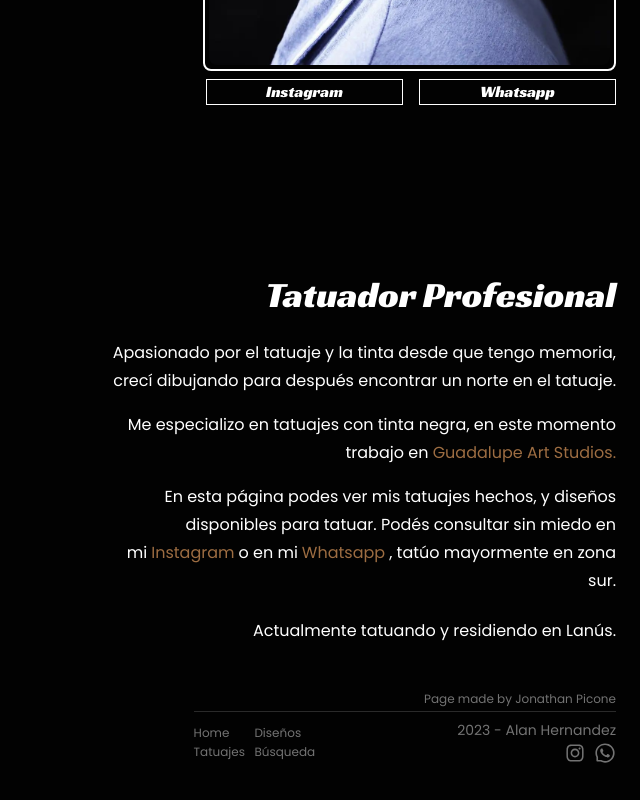
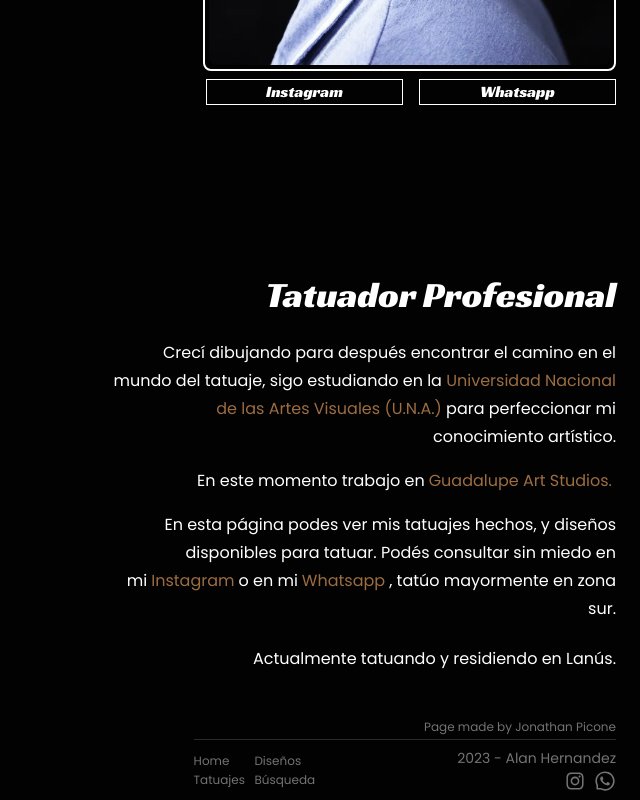
Before and after one commit to yonext24/tattoo-page, a Next.js app: page / in a window 1280 px wide. Shown: the part 573-1373 px from the top of the page, without its empty margins (640-1280 px from the left). Before the commit the page ends 1345 px from the top, so only its background shows below. Built offline with nearby package versions, Linux system fonts and the light colour scheme; no server answers.

Commit message:
Changed home description.

```diff
--- a/src/components/footer/footer.tsx
+++ b/src/components/footer/footer.tsx
@@ -4,7 +4,7 @@ import WhatsappIcon from '../icons/whatsapp-icon'
 
 const redes = [
   { name: 'Instagram', href: 'https://www.instagram.com/alannn.tattoo/', icon: InstagramIcon, htmlName: 'Abrir instagram' },
-  { name: 'Whatsapp', href: 'https://wa.link/iafyq7', icon: WhatsappIcon, htmlName: 'Abrir whatsapp' }
+  { name: 'Whatsapp', href: 'https://api.whatsapp.com/send?phone=1164728262', icon: WhatsappIcon, htmlName: 'Abrir whatsapp' }
 ]
 
 export function Footer () {
--- a/src/components/home/about.tsx
+++ b/src/components/home/about.tsx
@@ -4,11 +4,13 @@ export function About () {
       <h2 className={'title text-4xl text-white animate-fadeRight transition-[opacity,transform] duration-500 ease-out text-end'}>Tatuador Profesional</h2>
       <div className='max-w-lg text-end'>
         <p className='leading-7 inline'>
-          Apasionado por el tatuaje y la tinta desde que tengo memoria, crecí dibujando para después encontrar un norte en el tatuaje.
+          Crecí dibujando para después encontrar el camino en el mundo del tatuaje, sigo estudiando en la
+          <a href='https://visuales.una.edu.ar/' className="text-gold inline hover:underline"> Universidad Nacional de las Artes Visuales (U.N.A.) </a>
+          para perfeccionar mi conocimiento artístico.
         </p>
         <p className="mt-4 leading-7 inline-block">
-          Me especializo en tatuajes con tinta negra, en este momento trabajo en
-          <span className='text-gold inline'> Guadalupe Art Studios.</span>
+          En este momento trabajo en
+          <a href='https://www.instagram.com/guadalupeestudiotatuajes/' className='text-gold inline hover:underline mx-1'>Guadalupe Art Studios.</a>
         </p>
         <p className="mt-4 leading-7 inline-block">
           En esta página podes ver mis tatuajes hechos, y diseños disponibles para tatuar. Podés consultar sin miedo en mi
@@ -16,7 +18,7 @@ export function About () {
             Instagram
           </a>
            o en mi
-          <a href='' className="mx-1 text-gold hover:underline">
+          <a href='https://api.whatsapp.com/send?phone=1164728262' className="mx-1 text-gold hover:underline">
             Whatsapp
           </a>
           , tatúo mayormente en zona sur.
--- a/src/pages/index.tsx
+++ b/src/pages/index.tsx
@@ -12,7 +12,7 @@ import { defaultDesc } from '@/lib/consts'
 
 const medias = [
   { name: 'Instagram', url: 'https://www.instagram.com/alan.h.tattoo/' },
-  { name: 'Whatsapp', url: 'https://www.whatsapp.com' }
+  { name: 'Whatsapp', url: 'https://api.whatsapp.com/send?phone=1164728262' }
 ]
 
 export default function Home () {
```
